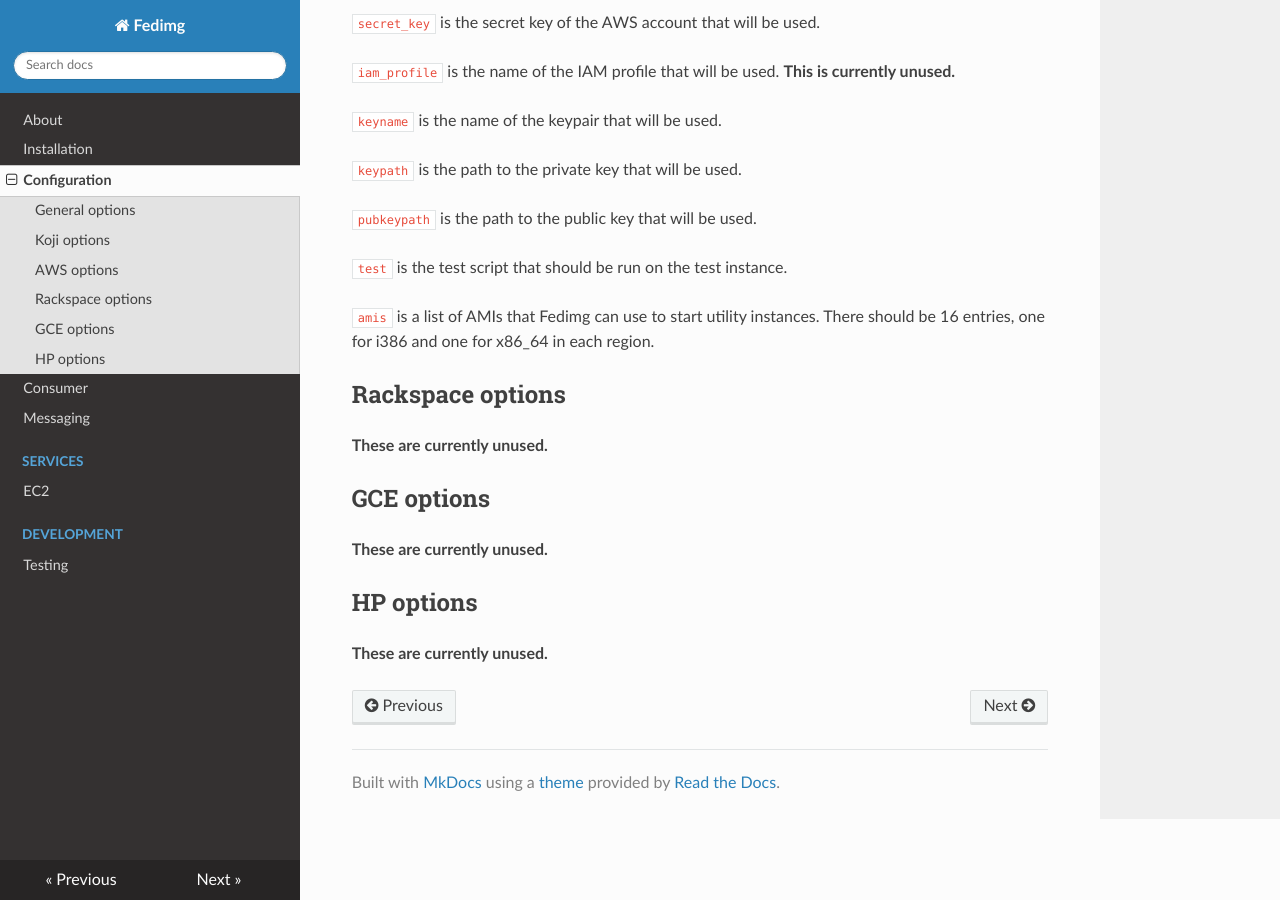
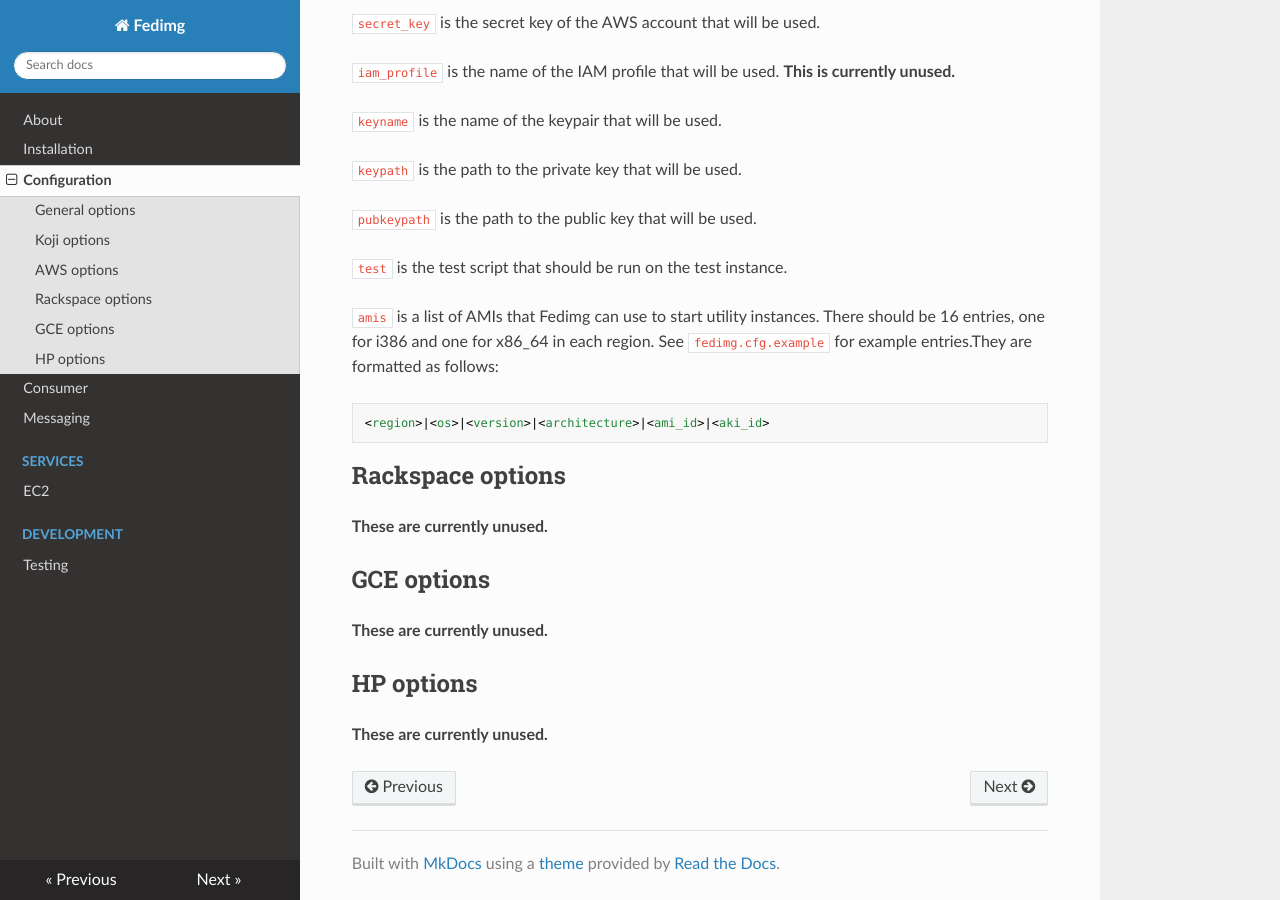
Before and after one commit to fedora-infra/fedimg, an MkDocs documentation site: the page built from docs/configuration.md, in a window 1280 px wide and 900 px high, scrolled down 951 px. Built offline with MkDocs 1.6.1, drawn with Linux system fonts in a browser that asks for light colours; nearby versions of some CDN libraries; old or Windows-style settings are respelled for this version of MkDocs.

Commit message:
docs: add config AMI listing format

````diff
--- a/docs/configuration.md
+++ b/docs/configuration.md
@@ -49,7 +49,12 @@ currently unused.**
 `test` is the test script that should be run on the test instance.
 
 `amis` is a list of AMIs that Fedimg can use to start utility instances. There
-should be 16 entries, one for i386 and one for x86_64 in each region.
+should be 16 entries, one for i386 and one for x86_64 in each region. See
+`fedimg.cfg.example` for example entries.They are formatted as follows:
+
+```
+<region>|<os>|<version>|<architecture>|<ami_id>|<aki_id>
+```
 
 ## Rackspace options
 
````
